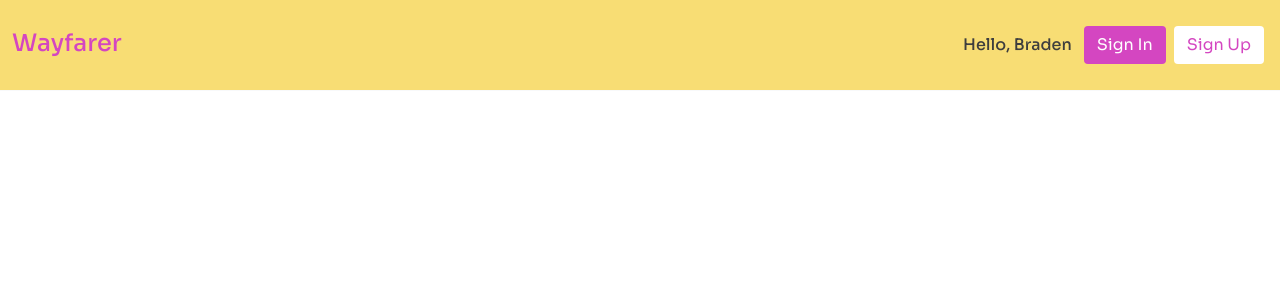
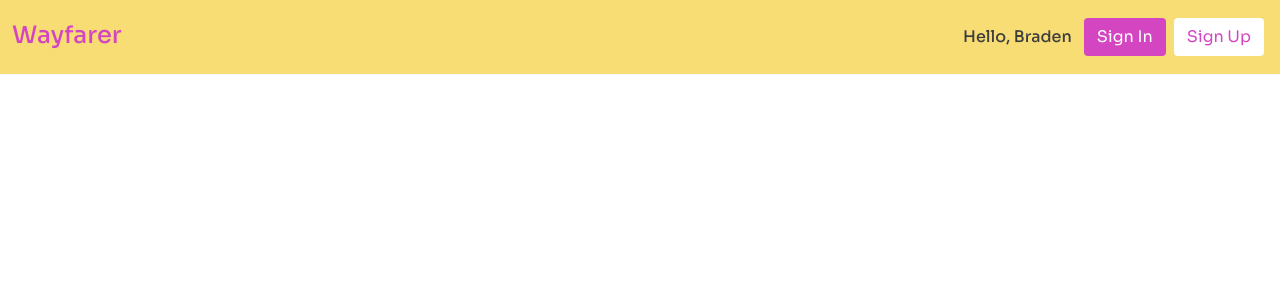
Before and after one commit to fnedarb/sei_project_two, a Django app: template main_app/templates/base.html in a window 1280 px wide. Shown: the top 300 px of the page. Run offline with Django 3.2, Linux system fonts and the light colour scheme; the template is opened without the code that fills it, so the values that code supplies are empty; some libraries are stand-ins or nearby versions.

Commit message:
Shrunk navbar height

```diff
--- a/main_app/static/styles/main.css
+++ b/main_app/static/styles/main.css
@@ -4,6 +4,10 @@ body {
     height: 100;
     font-family: 'Sora', sans-serif;
     padding-top: 75px;
+}
+
+nav {
+    height: 75px;
 }
 
 .navbar-custom {
@@ -44,7 +48,7 @@ body {
 .home-image-text {
     width: 65%;
     margin: 0 auto;
-    padding-top: 185px;
+    padding-top: 175px;
     margin-left: 20%;
 }
 
```
